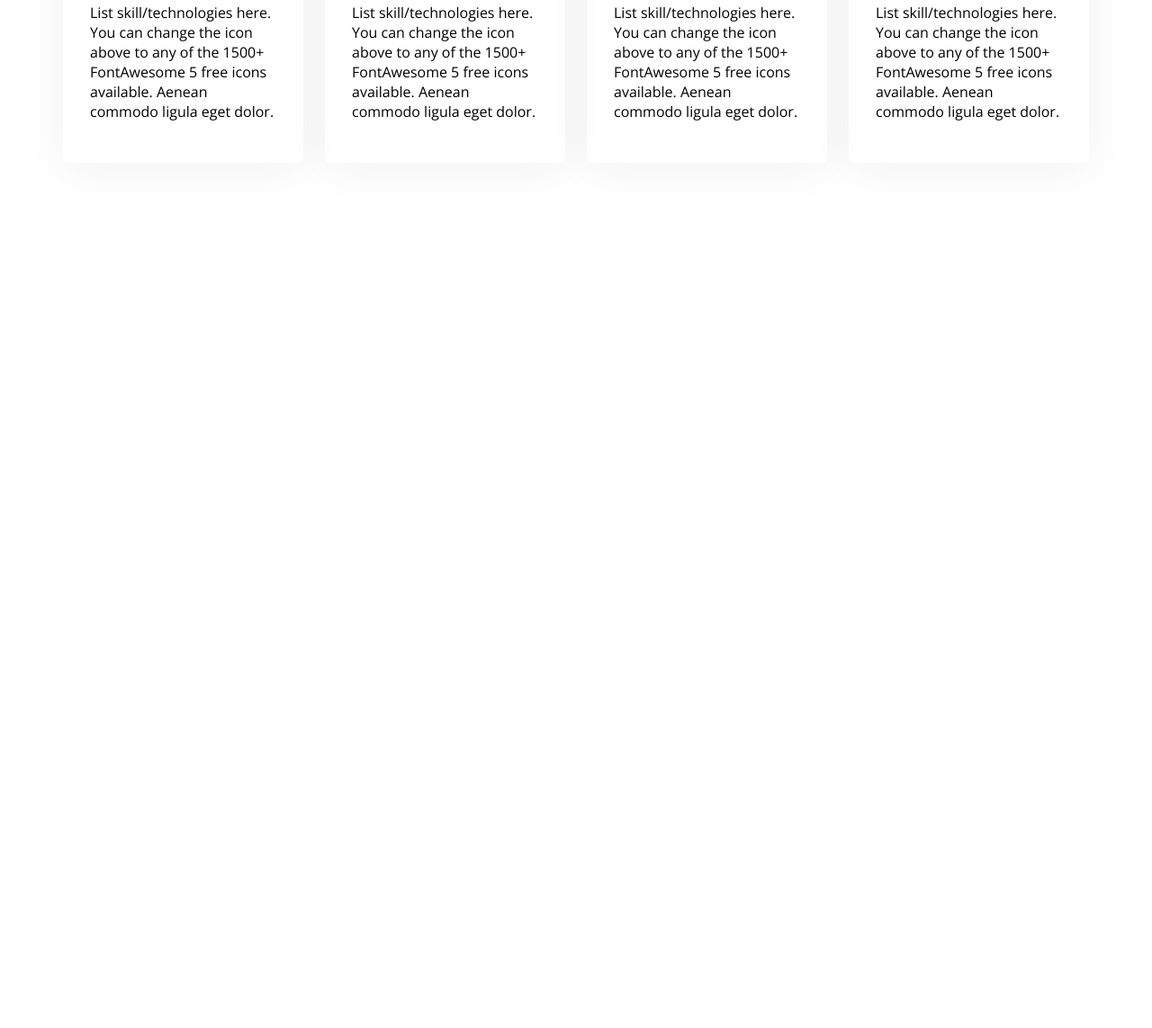
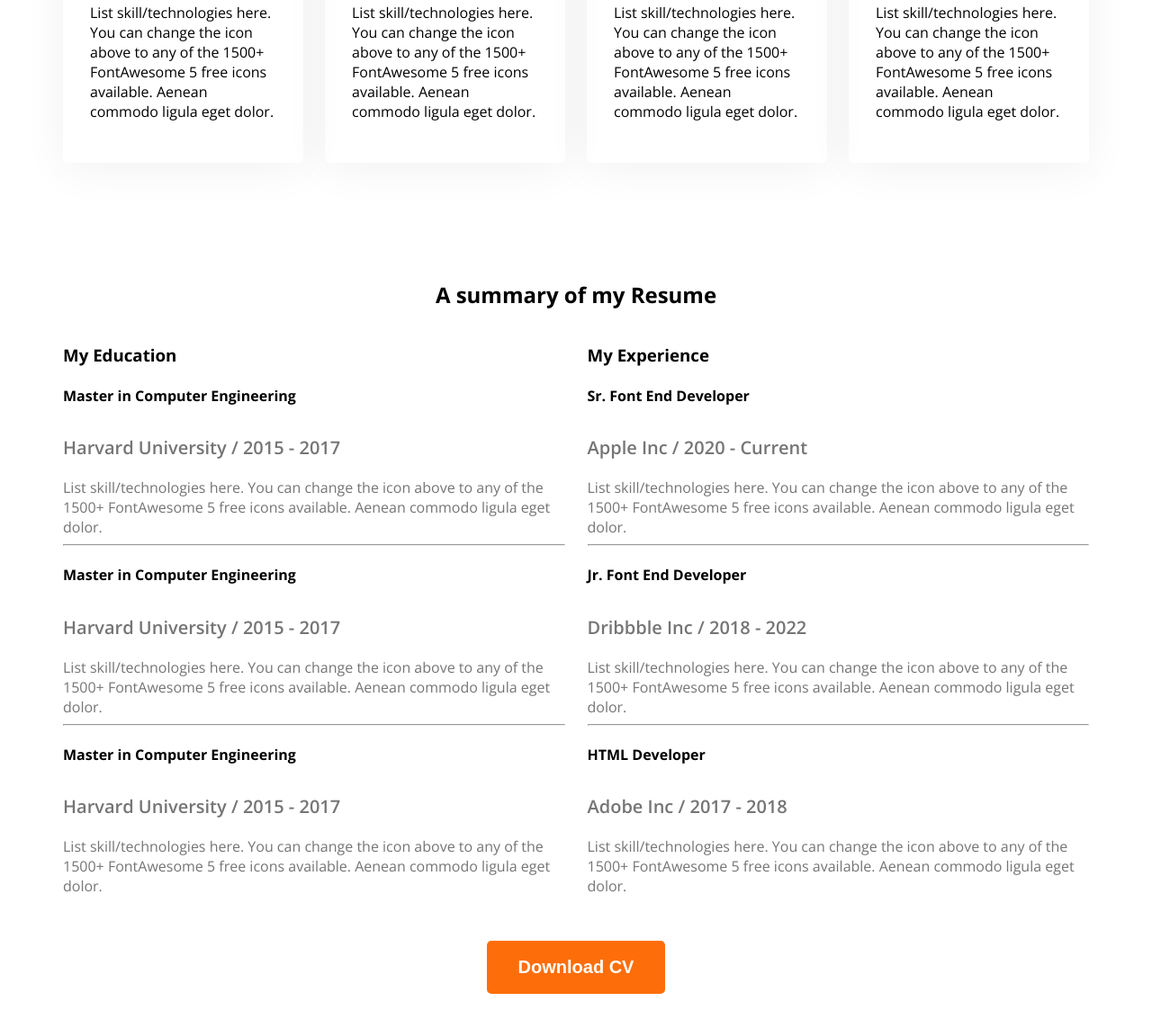
Before and after one commit to roysudip6959/web-devoloper-portfolio, a plain HTML site: page index.html in a window 1280 px wide. Shown: the part 1978-3121 px from the top of the page at 90% size. Before the commit the page ends 2289 px from the top, so only its background shows below. Drawn offline with nearby package versions, Linux system fonts and the light colour scheme.

Commit message:
something new

```diff
--- a/css/portfolio.css
+++ b/css/portfolio.css
@@ -118,3 +118,21 @@ main section{
     box-shadow: 0px 6px 50px 0px rgba(0,0,0,0.06 );
 
 }
+.resume-container{
+    display: flex;
+    gap: 25px;
+}
+.experience-description,.experience-sub-title {
+    color: #757575;
+}
+.experience-sub-title{
+    font-size: 20px;
+    font-weight: 600;
+    margin-bottom: 20px;
+}
+.resume hr{
+    margin: 30px 5px;
+}
+.resume-download-cv{
+    margin: 50px;
+}
--- a/index.html
+++ b/index.html
@@ -81,6 +81,63 @@
                 </div>
             </div>
          </section>
+         <section class="Resume">
+            <h1 class="class-section text-center">A summary of my Resume</h1>
+            <div class="resume-container">
+                <div class="resume-column">
+                    <h3 class="resume-column-title">My Education</h3>
+                    <div class="experience">
+                        <h4 class="experience-title">Master in Computer Engineering</h4>
+                        <h5 class="experience-sub-title">Harvard University / 2015 - 2017</h5>
+                        <div class="experience-description">List skill/technologies here. You can change the icon above
+                            to any of the 1500+ FontAwesome 5 free icons available. Aenean commodo ligula eget dolor.
+                        </div>
+                    </div>
+                     <hr>
+                    <div class="experience">
+                        <h4 class="experience-title">Master in Computer Engineering</h4>
+                        <h5 class="experience-sub-title">Harvard University / 2015 - 2017</h5>
+                        <div class="experience-description">List skill/technologies here. You can change the icon above
+                            to any of the 1500+ FontAwesome 5 free icons available. Aenean commodo ligula eget dolor.</div>
+                    </div>
+                  <hr>
+                    <div class="experience">
+                        <h4 class="experience-title">Master in Computer Engineering</h4>
+                        <h5 class="experience-sub-title">Harvard University / 2015 - 2017</h5>
+                        <div class="experience-description">List skill/technologies here. You can change the icon above
+                            to any of the 1500+ FontAwesome 5 free icons available. Aenean commodo ligula eget dolor.</div>
+                    </div>
+
+                </div>
+                <div class="resume-column">
+                    <h3 class="resume-column-title">My Experience</h3>
+                    <div class="experience">
+                        <h4 class="experience-title">Sr. Font End Developer</h4>
+                        <h5 class="experience-sub-title">Apple Inc / 2020 - Current</h5>
+                        <div class="experience-description">List skill/technologies here. You can change the icon above
+                            to any of the 1500+ FontAwesome 5 free icons available. Aenean commodo ligula eget dolor.</div>
+                    </div>
+                    <hr>
+                    <div class="experience">
+                        <h4 class="experience-title">Jr. Font End Developer</h4>
+                        <h5 class="experience-sub-title">Dribbble Inc / 2018 - 2022</h5>
+                        <div class="experience-description">List skill/technologies here. You can change the icon above
+                            to any of the 1500+ FontAwesome 5 free icons available. Aenean commodo ligula eget dolor.</div>
+                    </div>
+                    <hr>
+                    <div class="experience">
+                        <h4 class="experience-title">HTML Developer</h4>
+                        <h5 class="experience-sub-title">Adobe Inc / 2017 - 2018</h5>
+                        <div class="experience-description">List skill/technologies here. You can change the icon above
+                            to any of the 1500+ FontAwesome 5 free icons available. Aenean commodo ligula eget dolor.</div>
+                    </div>
+                </div>
+            </div>
+            <div class="text-center resume-download-cv">
+                <button class="btn-primary">Download CV</button>
+            </div>
+
+         </section>
     </main>
     <footer>
 
```
